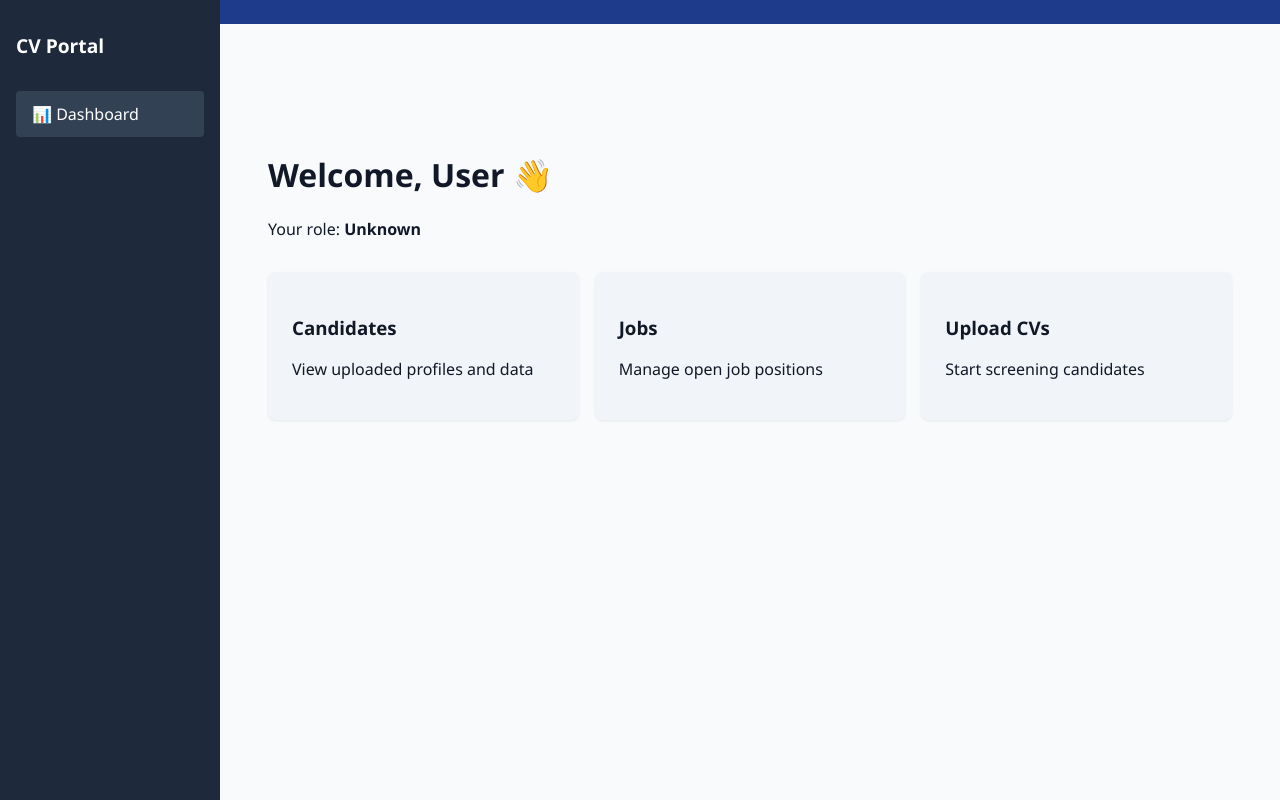
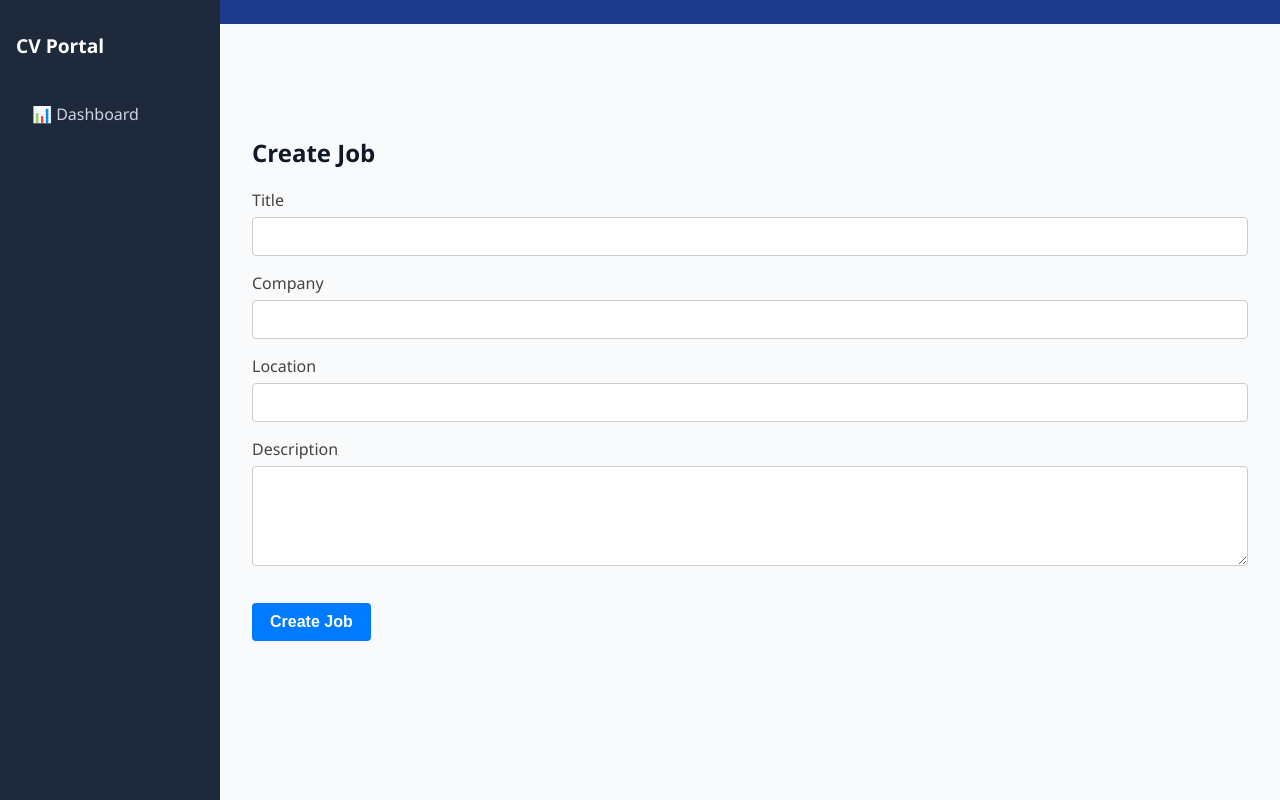
Before and after one commit to nelvanbalthazar/tegara_assessment_frontend, a React (Vite) app: page /jobs/create in a window 1280 px wide. Before the commit this address led to /dashboard. Built offline with nearby package versions, Linux system fonts and the light colour scheme; no server answers; sample sign-in values are in the browser's storage.

Commit message:
finalize job openings management menu

```diff
--- a/src/App.tsx
+++ b/src/App.tsx
@@ -7,6 +7,7 @@ import UploadPage from './pages/UploadPage';
 import JobPage from './pages/JobPage';
 import CreateUserPage from './pages/CreateUserPage';
 import UserListPage from './pages/UserListPage';
+import CreateJobPage from './pages/CreateJobPage';
 import './styles/App.css';
 
 import { useAppSelector } from './store/hooks';
@@ -32,6 +33,7 @@ const App: React.FC = () => {
           <Route path="/candidates" element={<CandidatePage />} />
           <Route path="/upload" element={<UploadPage />} />
           <Route path="/jobs" element={<JobPage />} />
+          <Route path="/jobs/create" element={<CreateJobPage />} />
           <Route path="/users/create" element={<CreateUserPage />} />
           <Route path="/users" element={<UserListPage />} />
           <Route path="*" element={<Navigate to="/dashboard" replace />} />
--- a/src/components/Navbar.tsx
+++ b/src/components/Navbar.tsx
@@ -1,5 +1,5 @@
 import React from 'react';
-import { Link, useNavigate } from 'react-router-dom';
+import { useNavigate } from 'react-router-dom';
 import { useAppDispatch, useAppSelector } from '../store/hooks';
 import { logout, selectUser } from '../store/slices/authSlice';
 import './Navbar.css'; // optional external styles
--- a/src/components/Sidebar.tsx
+++ b/src/components/Sidebar.tsx
@@ -27,6 +27,12 @@ const Sidebar: React.FC = () => {
           </NavLink>
         )}
 
+        {user?.role === 'ADMIN' && (
+          <NavLink to="/jobs/create" className="sidebar-link">
+            📝Create Job
+          </NavLink>
+        )}
+
         {user?.role === 'RECRUITER' && (
           <NavLink to="/upload" className="sidebar-link">
             📤 Upload CV
--- /dev/null
+++ b/src/pages/CreateJobPage.css
@@ -0,0 +1,50 @@
+.create-job-wrapper {
+  max-width: 600px;
+  margin: 2rem auto;
+  background-color: #ffffff;
+  padding: 2rem;
+  border-radius: 8px;
+  box-shadow: 0 0 8px rgba(0, 0, 0, 0.05);
+}
+
+.create-job-form h2 {
+  margin-bottom: 1.5rem;
+  text-align: left;
+  color: #333;
+}
+
+.create-job-form label {
+  display: block;
+  margin-bottom: 1rem;
+  color: #444;
+}
+
+.create-job-form input,
+.create-job-form textarea {
+  width: 100%;
+  padding: 10px;
+  margin-top: 6px;
+  border: 1px solid #ccc;
+  border-radius: 4px;
+  font-size: 15px;
+}
+
+.create-job-form textarea {
+  resize: vertical;
+  min-height: 100px;
+}
+
+.create-job-form button {
+  background-color: #007bff;
+  color: #fff;
+  padding: 10px 18px;
+  border: none;
+  border-radius: 4px;
+  font-weight: bold;
+  cursor: pointer;
+  margin-top: 1rem;
+}
+
+.create-job-form button:hover {
+  background-color: #0056b3;
+}
--- /dev/null
+++ b/src/pages/CreateJobPage.tsx
@@ -0,0 +1,70 @@
+import React, { useState } from 'react';
+import { useAppDispatch, useAppSelector } from '../store/hooks';
+import { addJob, selectJobsLoading, selectJobsError } from '../store/slices/jobSlice';
+import { useNavigate } from 'react-router-dom';
+import './CreateJobPage.css';
+import MainLayout from '../components/MainLayout';
+
+const CreateJobPage: React.FC = () => {
+  const dispatch = useAppDispatch();
+  const navigate = useNavigate();
+  const loading = useAppSelector(selectJobsLoading);
+  const error = useAppSelector(selectJobsError);
+
+  const [title, setTitle] = useState('');
+  const [company, setCompany] = useState('');
+  const [location, setLocation] = useState('');
+  const [description, setDescription] = useState('');
+  const [experienceLevel, setExperienceLevel] = useState('');
+  const [skillsRequired, setSkillsRequired] = useState('');
+
+  const handleSubmit = async (e: React.FormEvent) => {
+    e.preventDefault();
+
+    await dispatch(addJob({
+      title,
+      company,
+      location,
+      description,
+    }));
+
+    navigate('/jobs');
+  };
+
+  return (
+    <MainLayout>
+    <div className="create-job-container">
+      <h2>Create Job</h2>
+      <form onSubmit={handleSubmit} className="create-job-form">
+        <label>
+          Title
+          <input type="text" required value={title} onChange={e => setTitle(e.target.value)} />
+        </label>
+
+        <label>
+          Company
+          <input type="text" value={company} onChange={e => setCompany(e.target.value)} />
+        </label>
+
+        <label>
+          Location
+          <input type="text" value={location} onChange={e => setLocation(e.target.value)} />
+        </label>
+
+        <label>
+          Description
+          <textarea value={description} onChange={e => setDescription(e.target.value)} />
+        </label>
+
+        <button type="submit" disabled={loading}>
+          {loading ? 'Saving...' : 'Create Job'}
+        </button>
+
+        {error && <p className="error">{error}</p>}
+      </form>
+    </div>
+    </MainLayout>
+  );
+};
+
+export default CreateJobPage;
--- a/src/pages/JobPage.css
+++ b/src/pages/JobPage.css
@@ -18,10 +18,41 @@
   background-color: #f9fafb;
   padding: 1.5rem;
   border-radius: 8px;
-  box-shadow: 0 1px 3px rgba(0,0,0,0.05);
+  box-shadow: 0 1px 3px rgba(0, 0, 0, 0.05);
   transition: background 0.2s ease;
 }
 
 .job-card:hover {
   background-color: #f1f5f9;
 }
+
+.job-actions {
+  display: flex;
+  justify-content: flex-end;
+  gap: 0.5rem;
+  margin-top: 1rem;
+}
+
+.job-actions button {
+  background-color: #e2e8f0;
+  border: none;
+  padding: 0.5rem 0.75rem;
+  border-radius: 4px;
+  cursor: pointer;
+  transition: background 0.2s ease;
+  font-size: 0.9rem;
+}
+
+.job-actions button:hover {
+  background-color: #cbd5e1;
+  color:#000000;
+}
+
+.job-actions button:last-child {
+  background-color: #fecaca;
+}
+
+.job-actions button:last-child:hover {
+  background-color: #fca5a5;
+  color:#000000;
+}
--- a/src/pages/JobPage.tsx
+++ b/src/pages/JobPage.tsx
@@ -6,12 +6,16 @@ import {
   selectJobs,
   selectJobsLoading,
   selectJobsError,
+  deleteJob,
 } from '../store/slices/jobSlice';
-import Spinner from '../components/Shared/Spinner'; // ✅ Import Spinner
+import Spinner from '../components/Shared/Spinner';
+import { useNavigate } from 'react-router-dom';
 import './JobPage.css';
 
 const JobPage: React.FC = () => {
   const dispatch = useAppDispatch();
+  const navigate = useNavigate();
+
   const jobs = useAppSelector(selectJobs);
   const loading = useAppSelector(selectJobsLoading);
   const error = useAppSelector(selectJobsError);
@@ -20,13 +24,22 @@ const JobPage: React.FC = () => {
     dispatch(fetchJobs());
   }, [dispatch]);
 
+  const handleEdit = (id: string) => {
+    navigate(`/jobs/edit/${id}`);
+  };
+
+  const handleDelete = (id: string) => {
+    if (window.confirm('Are you sure you want to delete this job?')) {
+      dispatch(deleteJob(id));
+    }
+  };
+
   return (
     <MainLayout>
       <div className="job-page">
         <h1>Job Openings</h1>
 
-        {loading && <Spinner />} {/* Show spinner while loading */}
-
+        {loading && <Spinner />}
         {error && <p className="error">Error: {error}</p>}
 
         {!loading && !error && (
@@ -36,9 +49,11 @@ const JobPage: React.FC = () => {
                 <h3>{job.title}</h3>
                 <p>{job.description || 'No description provided.'}</p>
                 {job.location && <p><strong>Location:</strong> {job.location}</p>}
-                {job.experienceLevel && (
-                  <p><strong>Level:</strong> {job.experienceLevel}</p>
-                )}
+                {job.company && <p><strong>Company:</strong> {job.company}</p>}
+
+                <div className="job-actions">
+                  <button onClick={() => handleDelete(job.id)}>🗑️ Delete</button>
+                </div>
               </div>
             ))}
           </div>
--- a/src/pages/UserListPage.css
+++ b/src/pages/UserListPage.css
@@ -0,0 +1,51 @@
+.user-list-wrapper {
+  padding: 2rem;
+  font-family: Arial, sans-serif;
+  background-color: #f8f9fa;
+}
+
+.user-list-wrapper h2 {
+  margin-bottom: 1.5rem;
+  color: #333;
+  text-align: left;
+}
+
+.user-table {
+  width: 100%;
+  border-collapse: collapse;
+  background-color: #ffffff;
+  box-shadow: 0 0 5px rgba(0, 0, 0, 0.1);
+}
+
+.user-table th,
+.user-table td {
+  padding: 12px 16px;
+  border-bottom: 1px solid #e0e0e0;
+  text-align: left;
+}
+
+.user-table th {
+  background-color: #f0f0f0;
+  font-weight: bold;
+  color: #444;
+}
+
+.user-table td select {
+  padding: 6px 10px;
+  border-radius: 4px;
+  border: 1px solid #ccc;
+  background-color: #fdfdfd;
+  font-size: 14px;
+}
+
+.user-table tr:hover {
+  background-color: #f9f9f9;
+}
+
+@media (max-width: 768px) {
+  .user-table th,
+  .user-table td {
+    padding: 10px 8px;
+    font-size: 14px;
+  }
+}
--- a/src/store/slices/jobSlice.ts
+++ b/src/store/slices/jobSlice.ts
@@ -32,7 +32,10 @@ export const fetchJobs = createAsyncThunk<Job[]>(
   'jobs/fetchAll',
   async (_, { rejectWithValue }) => {
     try {
-      const res = await api.get('/api/jobs');
+      const token = localStorage.getItem('token');
+      const res = await api.get('/api/jobs', {
+        headers: { Authorization: `Bearer ${token}` },
+      });
       return res.data as Job[];
     } catch (err: any) {
       return rejectWithValue(err.response?.data?.message || 'Failed to fetch jobs');
@@ -45,7 +48,10 @@ export const addJob = createAsyncThunk<Job, Partial<Job>>(
   'jobs/add',
   async (jobData, { rejectWithValue }) => {
     try {
-      const res = await api.post('/api/jobs', jobData);
+      const token = localStorage.getItem('token');
+      const res = await api.post('/api/jobs', jobData,  {
+        headers: { Authorization: `Bearer ${token}` },
+      });
       return res.data as Job;
     } catch (err: any) {
       return rejectWithValue(err.response?.data?.message || 'Failed to add job');
@@ -58,7 +64,10 @@ export const updateJob = createAsyncThunk<Job, { id: string; updates: Partial<Jo
   'jobs/update',
   async ({ id, updates }, { rejectWithValue }) => {
     try {
-      const res = await api.patch(`/api/jobs/${id}`, updates);
+      const token = localStorage.getItem('token');
+      const res = await api.patch(`/api/jobs/${id}`, updates, {
+        headers: { Authorization: `Bearer ${token}` },
+      });
       return res.data as Job;
     } catch (err: any) {
       return rejectWithValue(err.response?.data?.message || 'Failed to update job');
@@ -71,7 +80,10 @@ export const deleteJob = createAsyncThunk<string, string>(
   'jobs/delete',
   async (id, { rejectWithValue }) => {
     try {
-      await api.delete(`/api/jobs/${id}`);
+      const token = localStorage.getItem('token');
+      await api.delete(`/api/jobs/${id}`,  {
+        headers: { Authorization: `Bearer ${token}` },
+      });
       return id;
     } catch (err: any) {
       return rejectWithValue(err.response?.data?.message || 'Failed to delete job');
```
